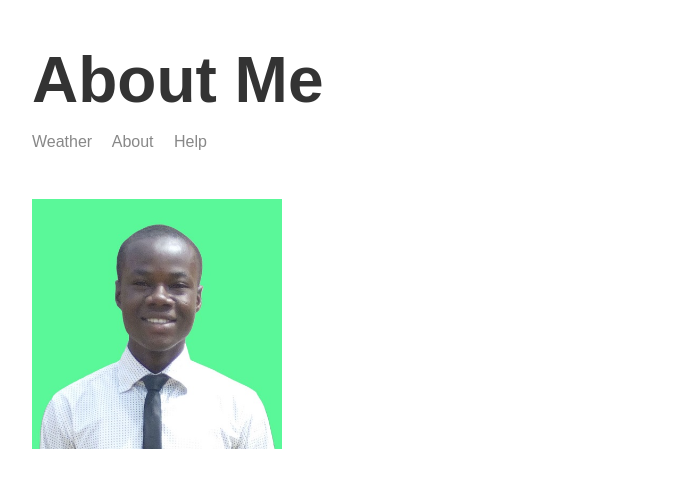
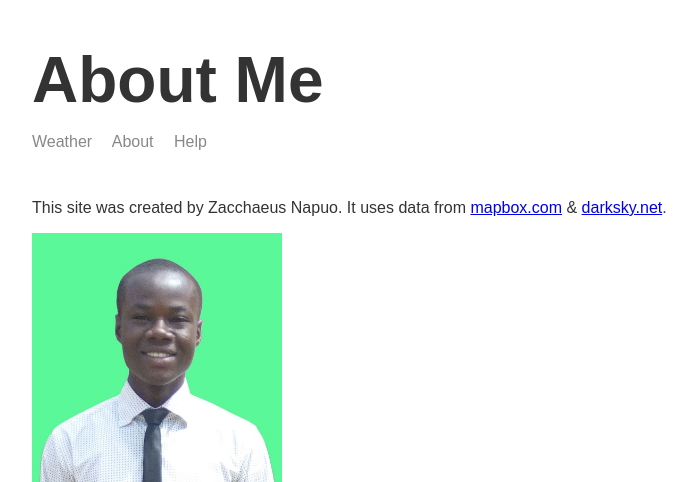
Before and after one commit to ZacchNaa/node-weather-website, a Node server app: page /about in a window 1280 px wide. Shown: the top 482 px of the page, without its empty margins (283-976 px from the left). Run offline with Node 20, Linux system fonts and the light colour scheme; some libraries are stand-ins or nearby versions.

Commit message:
Add About text

```diff
--- a/templates/views/about.hbs
+++ b/templates/views/about.hbs
@@ -11,7 +11,11 @@
 
 <body>
     <div class="main-content">
+        <a href="http://" target="_blank" rel="noopener noreferrer"></a>
         {{>header}}
+        <p>This site was created by {{name}}. It uses data from <a href="https://www.mapbox.com/"
+                target="_blank">mapbox.com</a> & <a href="https://darksky.net/forecast/40.7127,-74.0059/us12/en"
+                target="_blank">darksky.net</a>. </p>
         <img class="portrait" src="/img/Zacchaeus_Napuo.png" alt="My Picture" />
 
     </div>
```
